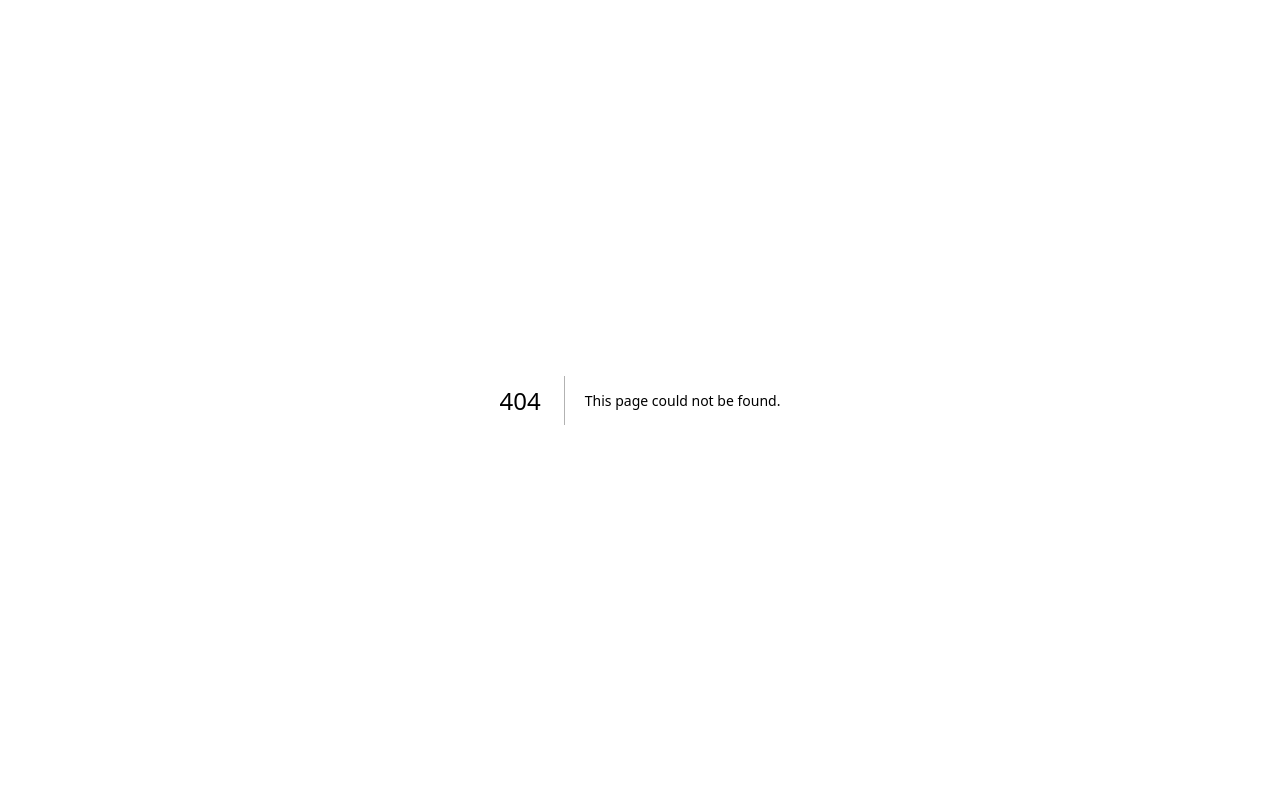
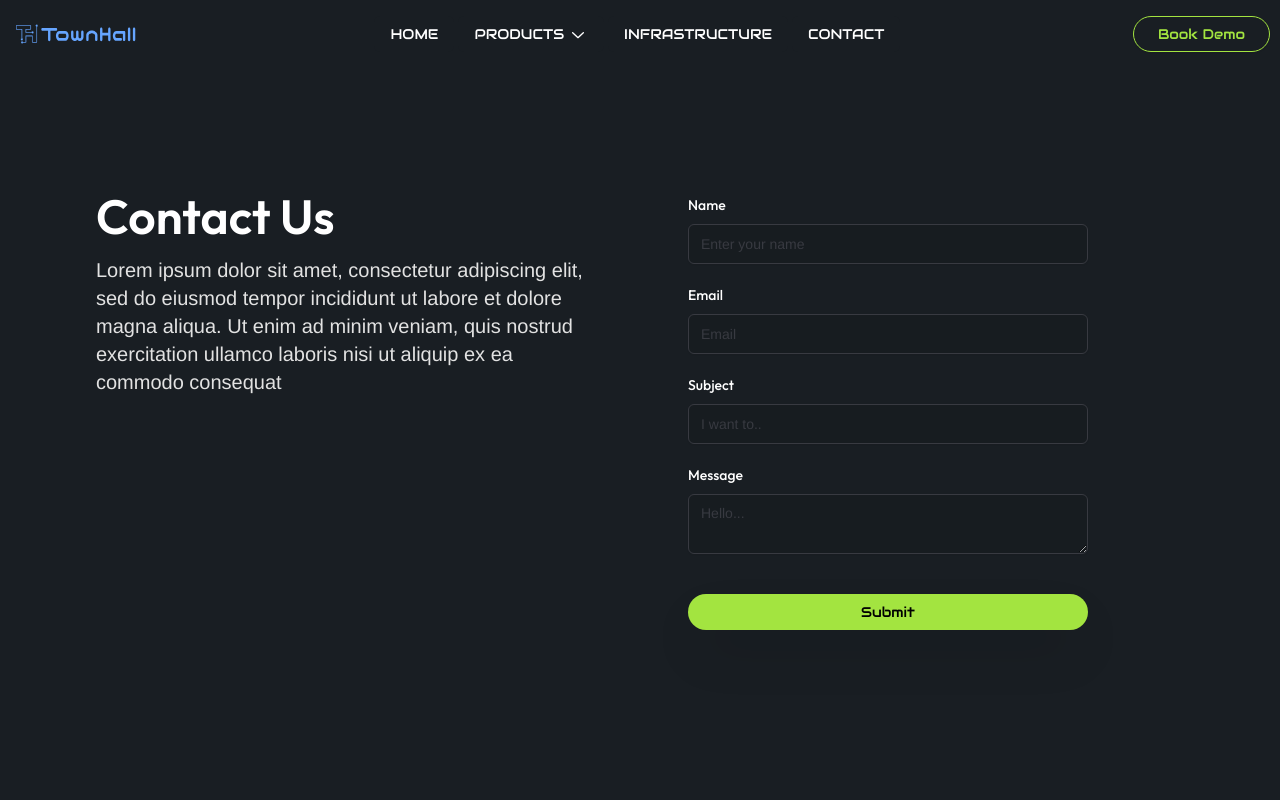
Before and after one commit to townhall-gov/townhall-landing, a Next.js app: page /contact in a window 1280 px wide. Before the commit this address had no page. Shown: the top 800 px of the page. Built offline with nearby package versions, Linux system fonts and the light colour scheme.

Commit message:
feat/contact_page

```diff
--- a/package.json
+++ b/package.json
@@ -12,6 +12,7 @@
     "@radix-ui/react-accordion": "^1.1.2",
     "@radix-ui/react-avatar": "^1.0.4",
     "@radix-ui/react-icons": "^1.3.0",
+    "@radix-ui/react-label": "^2.0.2",
     "@radix-ui/react-navigation-menu": "^1.1.4",
     "@radix-ui/react-slot": "^1.0.2",
     "class-variance-authority": "^0.7.0",
--- /dev/null
+++ b/src/app/contact/page.tsx
@@ -0,0 +1,31 @@
+import Footer from "@/components/Footer";
+import Header from "@/components/Header";
+import Form from "@/components/contact/Form";
+import React from "react";
+
+const contact = () => {
+  return (
+    <main className="flex h-screen flex-col w-full items-center justify-between pt-24">
+      <Header />
+      <div className="grid grid-cols-2 items-start gap-24 justify-between w-full px-24 pb-32 mt-24">
+        <div className="col-span-1 inline-flex flex-col items-start gap-4 relative">
+          <div className="relative w-fit  font-semibold text-5xl whitespace-nowrap">
+            Contact Us
+          </div>
+          <p className="relative mr-42 [font-family:'Poppins-Regular',Helvetica] font-normal text-[#e2e2e2] text-xl ">
+            Lorem ipsum dolor sit amet, consectetur adipiscing elit, sed do
+            eiusmod tempor incididunt ut labore et dolore magna aliqua. Ut enim
+            ad minim veniam, quis nostrud exercitation ullamco laboris nisi ut
+            aliquip ex ea commodo consequat
+          </p>
+        </div>
+        <div className="col-span-1 mr-24">
+          <Form/>
+        </div>
+      </div>
+      <Footer />
+    </main>
+  );
+};
+
+export default contact;
--- a/src/app/globals.css
+++ b/src/app/globals.css
@@ -23,7 +23,7 @@
     --secondary-foreground: #2d285b;
 
     --muted: #dededf;
-    --muted-foreground: #b1d2ec;
+    --muted-foreground: #383a41;
 
     --accent: #dededf;
     --accent-foreground: #2d285b;
@@ -36,36 +36,6 @@
     --ring: #e3b948;
 
     --radius: 0.5rem;
-  }
-
-  .dark {
-    --background: #191723;
-    --foreground: #d4c8fa;
-
-    --card: #e3b948;
-    --card-foreground: #d4c8fa;
-
-    --popover: #e3b948;
-    --popover-foreground: #d4c8fa;
-
-    --primary: #d4c8fa;
-    --primary-foreground: #e3b948;
-
-    --secondary: #d9b12b;
-    --secondary-foreground: #d4c8fa;
-
-    --muted: #d9b12b;
-    --muted-foreground: #db1b89;
-
-    --accent: #d9b12b;
-    --accent-foreground: #d4c8fa;
-
-    --destructive: #003e4d;
-    --destructive-foreground: #d4c8fa;
-
-    --border: #d9b12b;
-    --input: #d9b12b;
-    --ring: #d81f6b;
   }
 }
 
--- /dev/null
+++ b/src/components/contact/Form.tsx
@@ -0,0 +1,33 @@
+import React from "react";
+import { Label } from "../ui/label";
+import { Input } from "../ui/input";
+import { Textarea } from "../ui/textarea";
+import { Button } from "../ui/button";
+
+const Form = () => {
+  return (
+    <div className="inline-flex flex-col items-end gap-6 w-full relative">
+      <div className="inline-flex flex-col w-full gap-3">
+        <Label htmlFor="name">Name</Label>
+        <Input type="text" id="name" placeholder="Enter your name" />
+      </div>
+      <div className="inline-flex flex-col w-full gap-3">
+        <Label htmlFor="email">Email</Label>
+        <Input type="email" id="email" placeholder="Email" />
+      </div>
+      <div className="inline-flex flex-col w-full gap-3">
+        <Label htmlFor="subject">Subject</Label>
+        <Input type="text" id="subject" placeholder="I want to.." />
+      </div>
+      <div className="inline-flex flex-col w-full gap-3">
+        <Label htmlFor="message">Message</Label>
+        <Textarea id="message" placeholder="Hello..." />
+      </div>
+      <div className="w-full mt-4">
+        <Button className="w-full">Submit</Button>
+      </div>
+    </div>
+  );
+};
+
+export default Form;
--- a/src/components/products/townhall/style.css
+++ b/src/components/products/townhall/style.css
@@ -1,6 +1,6 @@
 @keyframes floatAround {
     0%, 100% {
-      transform: translate(0, 0) rotate(0deg) scale(1);
+      transform: translate(0, -100px) rotate(0deg) scale(1) ;
     }
     25% {
       transform: translate(100px, 50px) rotate(90deg) scale(1.2);
@@ -9,10 +9,10 @@
       transform: translate(0, 100px) rotate(180deg) scale(0.8);
     }
     75% {
-      transform: translate(-100px, 50px) rotate(270deg) scale(1.5);
+      transform: translate(-100px, 50px) rotate(270deg) scale(0.5);
     }
     100% {
-      transform: translate(0, 0) rotate(360deg) scale(1);
+      transform: translate(0, -100px) rotate(360deg) scale(1);
     }
   }
 
--- /dev/null
+++ b/src/components/ui/input.tsx
@@ -0,0 +1,25 @@
+import * as React from "react"
+
+import { cn } from "@/lib/utils"
+
+export interface InputProps
+  extends React.InputHTMLAttributes<HTMLInputElement> {}
+
+const Input = React.forwardRef<HTMLInputElement, InputProps>(
+  ({ className, type, ...props }, ref) => {
+    return (
+      <input
+        type={type}
+        className={cn(
+          "flex h-10 w-full [font-family:'Poppins-Regular',Helvetica] font-normal rounded-md border bg-[#00000014] border-muted-foreground px-3 py-1 text-sm shadow-sm transition-colors file:border-0 file:bg-transparent file:text-sm file:font-medium placeholder:text-muted-foreground focus-visible:outline-none focus-visible:ring-1 focus-visible:ring-primary disabled:cursor-not-allowed disabled:opacity-50",
+          className
+        )}
+        ref={ref}
+        {...props}
+      />
+    )
+  }
+)
+Input.displayName = "Input"
+
+export { Input }
--- /dev/null
+++ b/src/components/ui/label.tsx
@@ -0,0 +1,26 @@
+"use client"
+
+import * as React from "react"
+import * as LabelPrimitive from "@radix-ui/react-label"
+import { cva, type VariantProps } from "class-variance-authority"
+
+import { cn } from "@/lib/utils"
+
+const labelVariants = cva(
+  "text-sm font-medium leading-none peer-disabled:cursor-not-allowed peer-disabled:opacity-70"
+)
+
+const Label = React.forwardRef<
+  React.ElementRef<typeof LabelPrimitive.Root>,
+  React.ComponentPropsWithoutRef<typeof LabelPrimitive.Root> &
+    VariantProps<typeof labelVariants>
+>(({ className, ...props }, ref) => (
+  <LabelPrimitive.Root
+    ref={ref}
+    className={cn(labelVariants(), className)}
+    {...props}
+  />
+))
+Label.displayName = LabelPrimitive.Root.displayName
+
+export { Label }
--- /dev/null
+++ b/src/components/ui/textarea.tsx
@@ -0,0 +1,24 @@
+import * as React from "react"
+
+import { cn } from "@/lib/utils"
+
+export interface TextareaProps
+  extends React.TextareaHTMLAttributes<HTMLTextAreaElement> {}
+
+const Textarea = React.forwardRef<HTMLTextAreaElement, TextareaProps>(
+  ({ className, ...props }, ref) => {
+    return (
+      <textarea
+        className={cn(
+          "flex min-h-[60px] w-full [font-family:'Poppins-Regular',Helvetica] font-normal rounded-md border bg-[#00000014] border-muted-foreground px-3 py-2 text-sm shadow-sm placeholder:text-muted-foreground focus-visible:outline-none focus-visible:ring-1 focus-visible:ring-primary disabled:cursor-not-allowed disabled:opacity-50",
+          className
+        )}
+        ref={ref}
+        {...props}
+      />
+    )
+  }
+)
+Textarea.displayName = "Textarea"
+
+export { Textarea }
```
Also changed, not shown: 1 other file (tests, documents, lock files or other folders).
